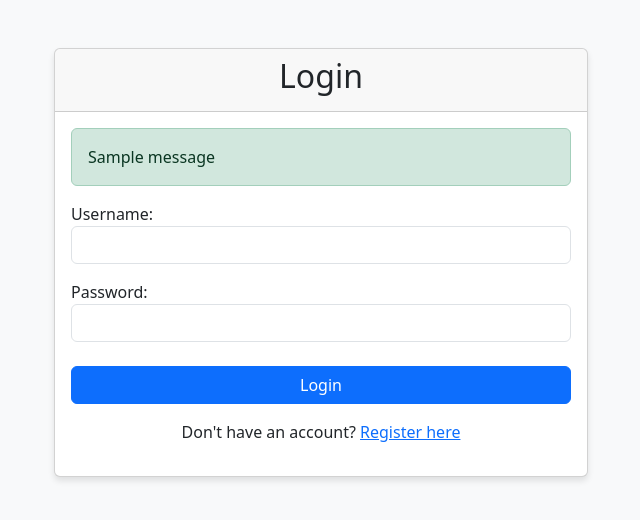
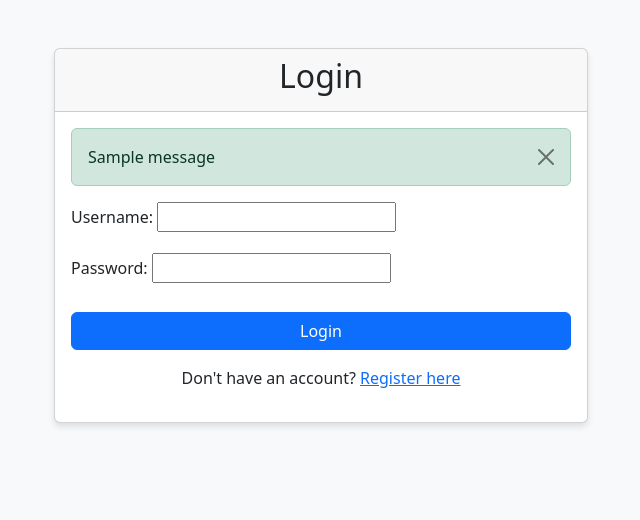
Before and after one commit to zahrashahrooeii/food-chatbot, a Django app: template chatbot_project/templates/registration/login.html in a window 1280 px wide. Shown: the part 56-576 px from the top of the page, without its empty margins (319-959 px from the left). Run offline with Django 5.2, Linux system fonts and the light colour scheme; the template is opened without the code that fills it, so the values that code supplies are empty, except form fields; tables that the repository leaves empty hold one stand-in row (values such as "Sample post"); one stand-in notice (Sample message) is shown; form fields are guessed from the names that the template uses.

Commit message:
Refactor: Use custom login view and fix template rendering - Ensure custom login_view is used in URL patterns - Correct login template rendering for errors and GET requests - Update template to use 'form' context

```diff
--- a/chatbot_project/templates/registration/login.html
+++ b/chatbot_project/templates/registration/login.html
@@ -11,25 +11,56 @@
                 <div class="card-body">
                     {% if messages %}
                         {% for message in messages %}
-                            <div class="alert alert-{{ message.tags }}">
+                            <div class="alert alert-{{ message.tags }} alert-dismissible fade show" role="alert">
                                 {{ message }}
+                                <button type="button" class="btn-close" data-bs-dismiss="alert" aria-label="Close"></button>
                             </div>
                         {% endfor %}
                     {% endif %}
 
+                    {% if form.errors %}
+                        <div class="alert alert-danger">
+                            Please correct the error{{ form.errors|pluralize }} below.
+                        </div>
+                    {% endif %}
+
                     <form method="post" action="{% url 'login' %}">
                         {% csrf_token %}
-                        <div class="form-group">
-                            <label for="id_username">Username:</label>
-                            <input type="text" name="username" class="form-control" id="id_username" required>
+
+                        <div class="mb-3">
+                            <label for="{{ form.username.id_for_label }}" class="form-label">Username:</label>
+                            {{ form.username }}
+                            {% if form.username.errors %}
+                                <div class="invalid-feedback d-block">
+                                    {% for error in form.username.errors %}
+                                        {{ error }}
+                                    {% endfor %}
+                                </div>
+                            {% endif %}
                         </div>
-                        <div class="form-group mt-3">
-                            <label for="id_password">Password:</label>
-                            <input type="password" name="password" class="form-control" id="id_password" required>
+
+                        <div class="mb-3">
+                            <label for="{{ form.password.id_for_label }}" class="form-label">Password:</label>
+                            {{ form.password }}
+                             {% if form.password.errors %}
+                                <div class="invalid-feedback d-block">
+                                    {% for error in form.password.errors %}
+                                        {{ error }}
+                                    {% endfor %}
+                                </div>
+                            {% endif %}
                         </div>
-                        {% if next %}
-                            <input type="hidden" name="next" value="{{ next }}">
+
+                        {% if form.non_field_errors %}
+                             <div class="alert alert-danger">
+                                {% for error in form.non_field_errors %}
+                                    {{ error }}
+                                {% endfor %}
+                            </div>
                         {% endif %}
+
+                        <input type="hidden" name="next" value="{{ request.GET.next|default:'chat' }}">
+
                         <div class="d-grid gap-2 mt-4">
                             <button type="submit" class="btn btn-primary">Login</button>
                         </div>
```
Also changed, not shown: chatbot_project/urls.py (+3 -6 lines), chatbot_project/views.py (+9 -12 lines).
